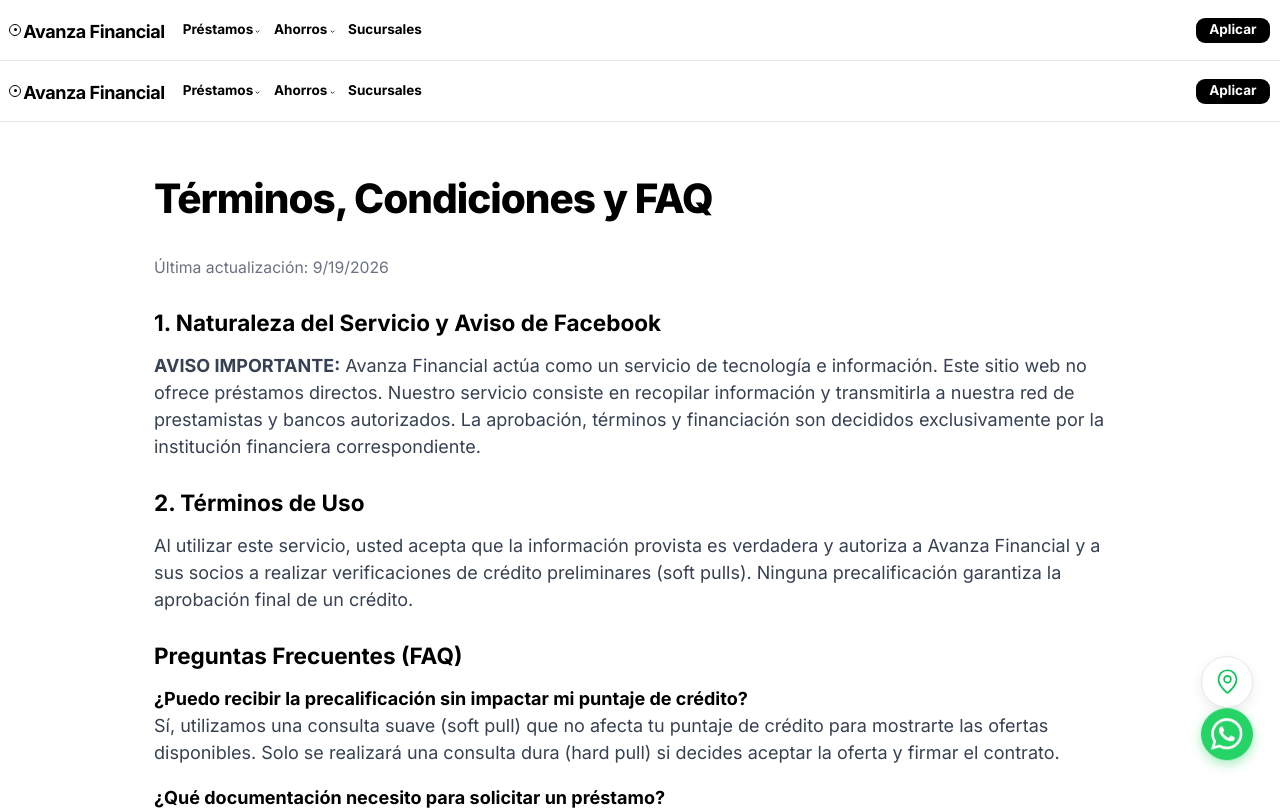
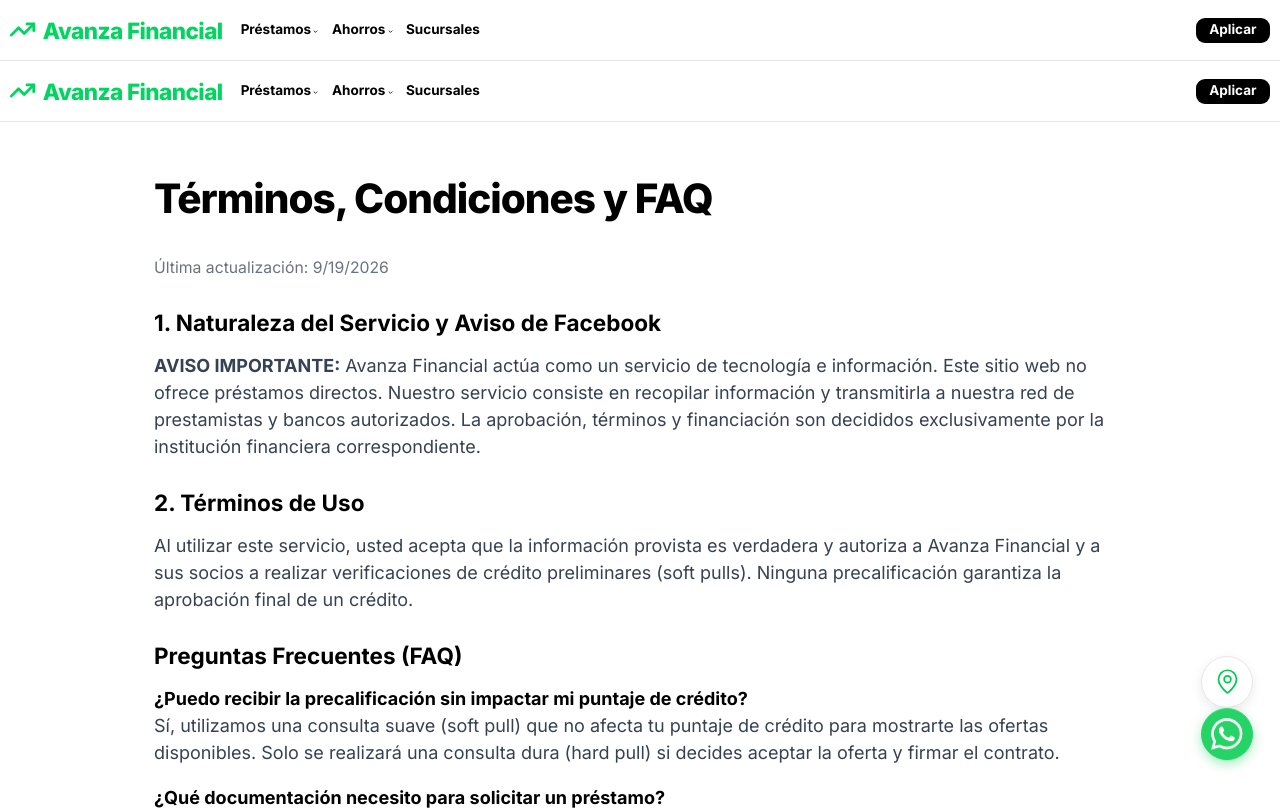
Before and after one commit to tramitesvisasuoficial-glitch/gana-f-cil, a Next.js app: page /terms in a window 1280 px wide. Shown: the top 810 px of the page. Built offline with nearby package versions, Linux system fonts and the light colour scheme.

Commit message:
feat: improve navbar logo visibility and color

```diff
--- a/src/components/layout/Navbar.tsx
+++ b/src/components/layout/Navbar.tsx
@@ -3,7 +3,7 @@
 import { useState } from "react";
 import Link from "next/link";
 import { Button } from "@/components/ui/button";
-import { Globe, Menu, X } from "lucide-react";
+import { Globe, Menu, X, TrendingUp } from "lucide-react";
 
 export function Navbar() {
   const [lang, setLang] = useState("English");
@@ -18,11 +18,9 @@
       <div className="container mx-auto flex h-[60px] items-center justify-between px-2 w-full">
         {/* Left Section: Logo & Nav items */}
         <div className="flex items-center gap-2 shrink-0">
-          <Link href="/" className="flex items-center gap-0.5 shrink-0 mr-2">
-            <div className="flex h-[12px] w-[12px] items-center justify-center rounded-full border-[1.5px] border-black shrink-0">
-              <div className="h-[3px] w-[3px] rounded-full bg-black shrink-0" />
-            </div>
-            <span className="text-base font-bold tracking-tight text-black mt-0.5 shrink-0">
+          <Link href="/" className="flex items-center gap-1.5 shrink-0 mr-2">
+            <TrendingUp className="w-6 h-6 text-[#00d65f]" strokeWidth={2.5} />
+            <span className="text-xl font-extrabold tracking-tight text-[#00d65f] mt-0.5 shrink-0">
               Avanza Financial
             </span>
           </Link>
```
